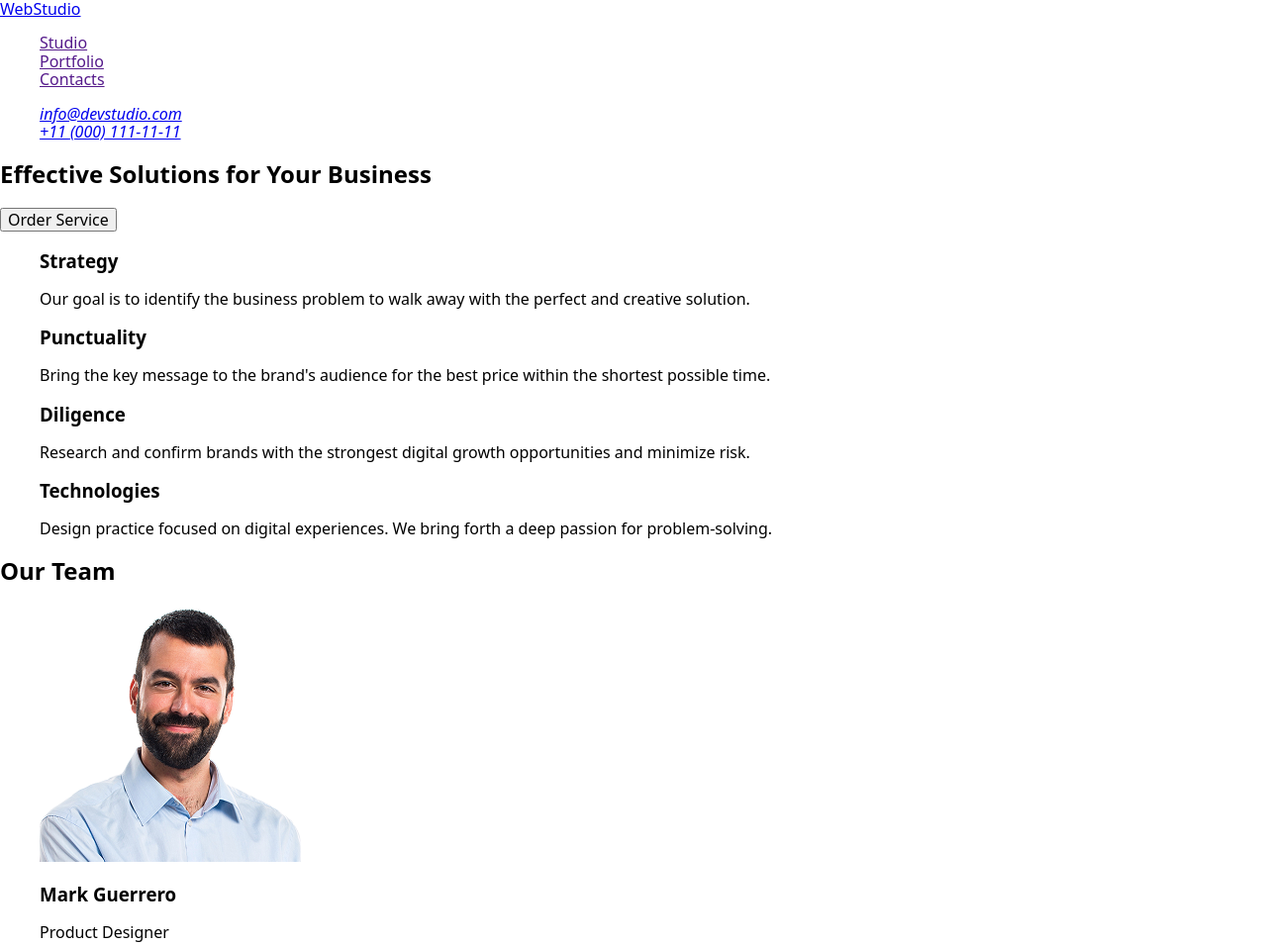
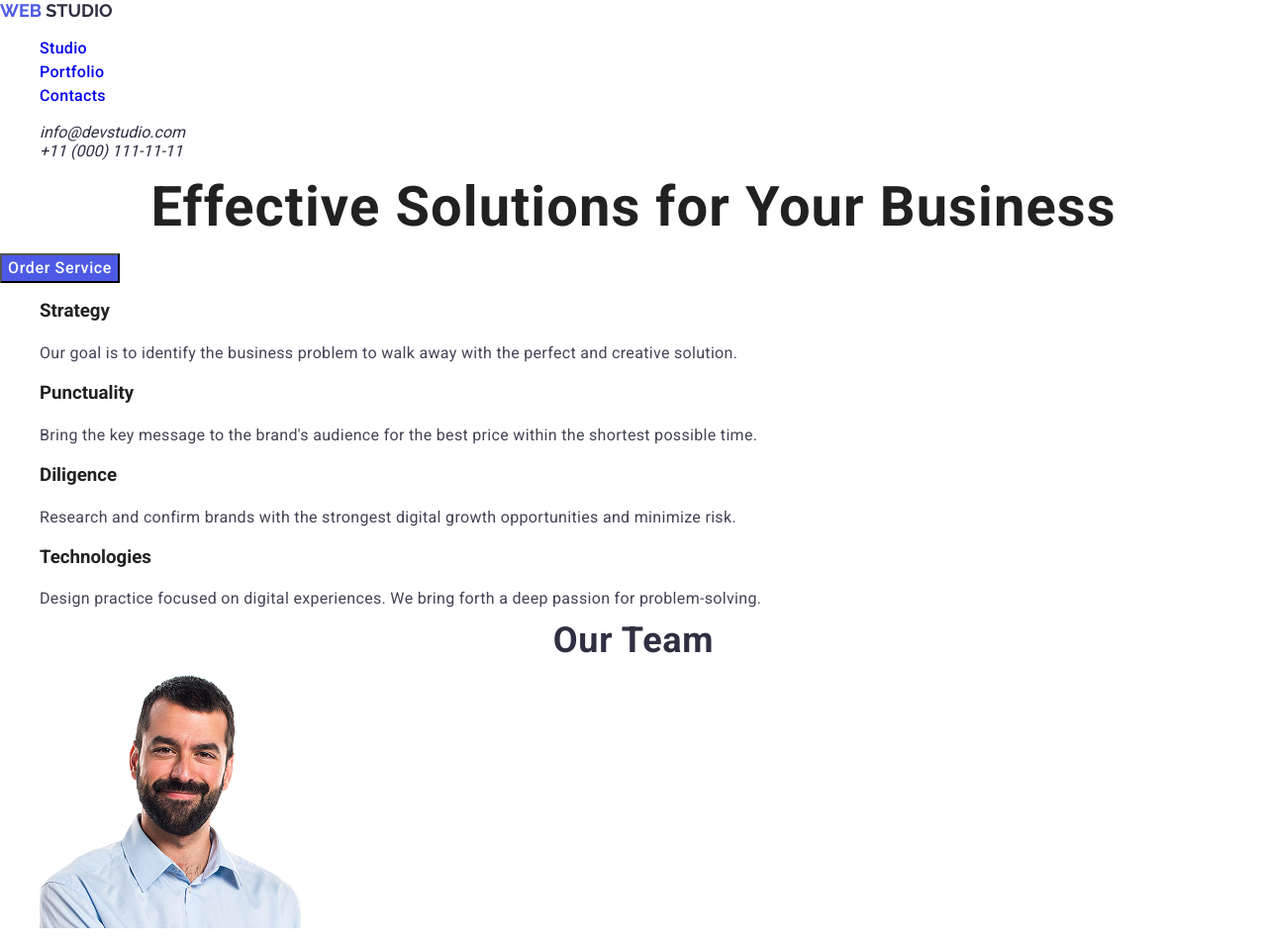
Before and after one commit to Krisdziam/goit-markup-hw-012, a plain HTML site: page index.html in a window 1280 px wide. Shown: the top 955 px of the page at 99% size. Drawn offline with nearby package versions, Linux system fonts and the light colour scheme.

Commit message:
readyhw2

```diff
--- a/index.html
+++ b/index.html
@@ -7,135 +7,129 @@
     <link rel="preconnect" href="https://fonts.googleapis.com" />
     <link rel="preconnect" href="https://fonts.gstatic.com" crossorigin />
     <link
-      href="https://fonts.googleapis.com/css2?family=Roboto:wdth,wght@75..100,100..900&display=swap"
-      rel="stylesheet" />
+      href="https://fonts.googleapis.com/css2?family=Raleway:ital,wght@0,100..900;1,100..900&family=Roboto:wght@100..900&display=swap"
+      rel="stylesheet"
+    />
     <link rel="stylesheet" href="https://cdn.jsdelivr.net/npm/modern-normalize@2.0.0/modern-normalize.min.css" />
     <link rel="stylesheet" href="styles.css" />
-  </head>
-  <body>
-    <!DOCTYPE html>
-    <html lang="en">
-      <head>
-        <meta charset="utf-8" />
-        <meta name="description" content="Planet Fatness description meta tag content" />
-        <title>Planet Fatness is the place for beginners and pros!</title>
   </head>
 
   <body>
     <header>
       <nav aria-label="Main navigation">
-            <a href="/">WebStudio</a>
+        <a class="logo" href="/">
+          <span class="first-logo-part">Web</span>
+          Studio
+        </a>
 
-            <ul>
-              <li><a href="">Studio</a></li>
-              <li><a href="">Portfolio</a></li>
-              <li><a href="">Contacts</a></li>
+        <ul class="list-header">
+          <li><a href="/" class="link-header">Studio</a></li>
+          <li><a href="/" class="link-header">Portfolio</a></li>
+          <li><a href="/" class="link-header">Contacts</a></li>
         </ul>
       </nav>
       <address>
-            <ul>
-              <li><a href="mailto:info@devstudio.com">info@devstudio.com</a></li>
-              <li><a href="tel:+11 (000) 111-11-11">+11 (000) 111-11-11</a></li>
+        <ul class="list-contacts">
+          <li><a class="link-contacts" href="mailto:info@devstudio.com">info@devstudio.com</a></li>
+          <li><a class="link-contacts" href="tel:+11(000)111-11-11">+11 (000) 111-11-11</a></li>
         </ul>
       </address>
     </header>
     <main>
-          <section>
-            <h1>Effective Solutions for Your Business</h1>
-            <button type="button">Order Service</button>
+      <section class="hero">
+        <h1 class="hero-title">Effective Solutions for Your Business</h1>
+        <button class="hero-button" type="button">Order Service</button>
       </section>
 
-          <section>
-            <ul>
-              <li>
-                <h3>Strategy</h3>
-                <p>Our goal is to identify the business problem to walk away with the perfect and creative solution.</p>
+      <section class="about">
+        <ul class="list-about">
+          <li class="link-about">
+            <h3 class="title-about">Strategy</h3>
+            <p class="text-about">Our goal is to identify the business problem to walk away with the perfect and creative solution.</p>
           </li>
-              <li>
-                <h3>Punctuality</h3>
-                <p>
-                  Bring the key message to the brand's audience for the best price within the shortest possible time.
-                </p>
+          <li class="link-about">
+            <h3 class="title-about">Punctuality</h3>
+            <p class="text-about">Bring the key message to the brand's audience for the best price within the shortest possible time.</p>
           </li>
-              <li>
-                <h3>Diligence</h3>
-                <p>Research and confirm brands with the strongest digital growth opportunities and minimize risk.</p>
+          <li class="link-about">
+            <h3 class="title-about">Diligence</h3>
+            <p class="text-about">Research and confirm brands with the strongest digital growth opportunities and minimize risk.</p>
           </li>
-              <li>
-                <h3>Technologies</h3>
-                <p>
-                  Design practice focused on digital experiences. We bring forth a deep passion for problem-solving.
-                </p>
+          <li class="link-about">
+            <h3 class="title-about">Technologies</h3>
+            <p class="text-about">Design practice focused on digital experiences. We bring forth a deep passion for problem-solving.</p>
           </li>
         </ul>
       </section>
-          <section>
-            <h2>Our Team</h2>
+      <section class="team">
+        <h2 class="title-team">Our Team</h2>
         <ul>
           <li>
             <img src="./images/workers/mark.png" alt="Mark Guerrero" width="264" height="260" />
-                <h3>Mark Guerrero</h3>
-                <p>Product Designer</p>
+            <h3 class="names-team">Mark Guerrero</h3>
+            <p class="text-team">Product Designer</p>
           </li>
           <li>
             <img src="./images/workers/tom.png" alt="Tom Ford" width="264" height="260" />
-                <h3>Tom Ford</h3>
-                <p>Frontend Developer</p>
+            <h3 class="names-team">Tom Ford</h3>
+            <p class="text-team">Frontend Developer</p>
           </li>
           <li>
             <img src="./images/workers/camila.png" alt="Camila Garcia" width="264" height="260" />
-                <h3>Camila Garcia</h3>
-                <p>Marketing</p>
+            <h3 class="names-team">Camila Garcia</h3>
+            <p class="text-team">Marketing</p>
           </li>
           <li>
             <img src="./images/workers/daniel.png" alt="Daniel Wilson" width="264" height="260" />
-                <h3>Daniel Wilson</h3>
-                <p>UI Designer</p>
+            <h3 class="names-team">Daniel Wilson</h3>
+            <p class="text-team">UI Designer</p>
           </li>
         </ul>
       </section>
-          <section class="portfolio">Our Portfolio</section>
-          <ul>
-            <li class="portfolio-list">
+      <section class="portfolio">
+        <h3 class="portfolio-title">Our portfolio</h3>
+        <ul class="portfolio-list">
+          <li class="portfolio-link">
             <img src="./images/portfolio/banking-app.png" alt="Banking App" width="360" height="300" />
             <h3>Banking App</h3>
             <p>App</p>
           </li>
-            <li class="portfolio-list">
+          <li class="portfolio-link">
             <img src="./images/portfolio/cashless-payment.png" alt="Cashless Payment" width="360" height="300" />
             <h3>Cashless Payment</h3>
             <p>Marketing</p>
           </li>
-            <li class="portfolio-list">
+          <li class="portfolio-link">
             <img src="./images/portfolio/meditation-app.png" alt="Meditation App" width="360" height="300" />
             <h3>Meditation App</h3>
             <p>App</p>
           </li>
-            <li class="portfolio-list">
+          <li class="portfolio-link">
             <img src="./images/portfolio/taxi.png" alt="Taxi Service" width="360" height="300" />
             <h3>Taxi Service</h3>
             <p>Marketing</p>
           </li>
-            <li class="portfolio-list">
-              <img src="./images/portfolio/screen.png" alt="Screen Illustrations width="360" height="300" />
+          <li class="portfolio-link">
+            <img src="./images/portfolio/screen.png" alt="Screen Illustrations" width="360" height="300" />
             <h3>Screen Illustrations</h3>
             <p>Design</p>
           </li>
-            <li class="portfolio-list">
+          <li class="portfolio-link">
             <img src="./images/portfolio/courses.png" alt="Online Courses" width="360" height="300" />
             <h3>Online Courses</h3>
             <p>Marketing</p>
           </li>
         </ul>
+      </section>
     </main>
 
-        <footer>
-          <a href="/">WebStudio</a>
-          <section>
-            <p>Increase the flow of customers and sales for your business with digital marketing & growth solutions.</p>
-          </section>
+    <footer class="footer">
+      <a class="logo" href="/">
+        <span class="first-logo-part">Web</span>
+        Studio
+      </a>
+
+      <p class="footer-text">Increase the flow of customers and sales for your business with digital marketing & growth solutions.</p>
     </footer>
   </body>
 </html>
-  </body>
-</html>
--- a/styles.css
+++ b/styles.css
@@ -1,3 +1,147 @@
+* {
+  box-sizing: border-box;
+}
+body {
+  font-family: "Roboto", sans-serif;
+  background-color: white;
+  color: #212121;
+}
+
 li {
   list-style-type: none;
 }
+a {
+  text-decoration: none;
+}
+
+.logo {
+  font-family: "Raleway", sans-serif;
+  text-transform: uppercase;
+  text-decoration: none;
+  font-weight: 700;
+  font-size: 18px;
+  line-height: 1.17;
+  color: #2e2f42;
+}
+.first-logo-part {
+  color: #4d5ae5;
+}
+.list-header {
+  font-weight: 500;
+  color: #212121;
+  font-size: 16px;
+  line-height: 1.5;
+  letter-spacing: 0.02em;
+  color: #2e2f42;
+}
+
+.link-header:hover,
+.link-header:focus {
+  text-shadow: 0 4px 4px 0 rgba(0, 0, 0, 0.25);
+  color: #2196f3;
+}
+.link-contacts {
+  color: #2e2f42;
+}
+
+.link-contacts:hover,
+.link-contacts:focus {
+  text-shadow: 0 4px 4px 0 rgba(0, 0, 0, 0.25);
+  color: #2196f3;
+}
+
+/* .hero {
+  background-color: #2f303a;
+} */
+.hero-title {
+  font-weight: 700;
+  font-size: 56px;
+  line-height: 1.07%;
+  letter-spacing: 0.02em;
+  text-align: center;
+  /* color: white; */
+}
+.hero-button {
+  font-weight: 500;
+  font-size: 16px;
+  line-height: 1.5;
+  letter-spacing: 0.04em;
+  cursor: pointer;
+  background-color: #4d5ae5;
+  color: white;
+}
+.hero-button:hover,
+.hero-button:focus {
+  background-color: #404bbf;
+}
+
+.tile-about {
+  font-weight: 500;
+  font-size: 20px;
+  line-height: 1.2;
+  letter-spacing: 0.02em;
+  color: #2e2f42;
+}
+
+.text-about {
+  font-weight: 400;
+  font-size: 16px;
+  line-height: 1.5;
+  letter-spacing: 0.02em;
+  color: #434455;
+}
+.title-team {
+  font-weight: 700;
+  font-size: 36px;
+  line-height: 1.11%;
+  letter-spacing: 0.02em;
+  text-align: center;
+  color: #2e2f42;
+}
+
+.names-team {
+  font-weight: 500;
+  font-size: 20px;
+  line-height: 1.2;
+  letter-spacing: 0.02em;
+  color: #2e2f42;
+}
+.text-team {
+  font-weight: 400;
+  font-size: 16px;
+  line-height: 1.5;
+  letter-spacing: 0.02em;
+  color: #434455;
+}
+
+.portfolio-title {
+  font-weight: 700;
+  font-size: 36px;
+  line-height: 1.11;
+  letter-spacing: 0.02em;
+  color: #2e2f42;
+}
+.portfolio-link > h3 {
+  font-weight: 500;
+  font-size: 20px;
+  line-height: 1.2;
+  letter-spacing: 0.02em;
+  color: #2e2f42;
+}
+.portfolio-link > p {
+  font-weight: 400;
+  font-size: 16px;
+  line-height: 1.5;
+  letter-spacing: 0.02em;
+  color: #434455;
+}
+.footer {
+  background-color: #2e2f42;
+}
+.footer-text {
+  font-weight: 400;
+  font-size: 16px;
+  line-height: 1.5;
+  letter-spacing: 0.02em;
+  color: #f4f4fd;
+}
```
Also changed, not shown: 1 other file. Lines whose indentation alone changed are shown as unchanged.
